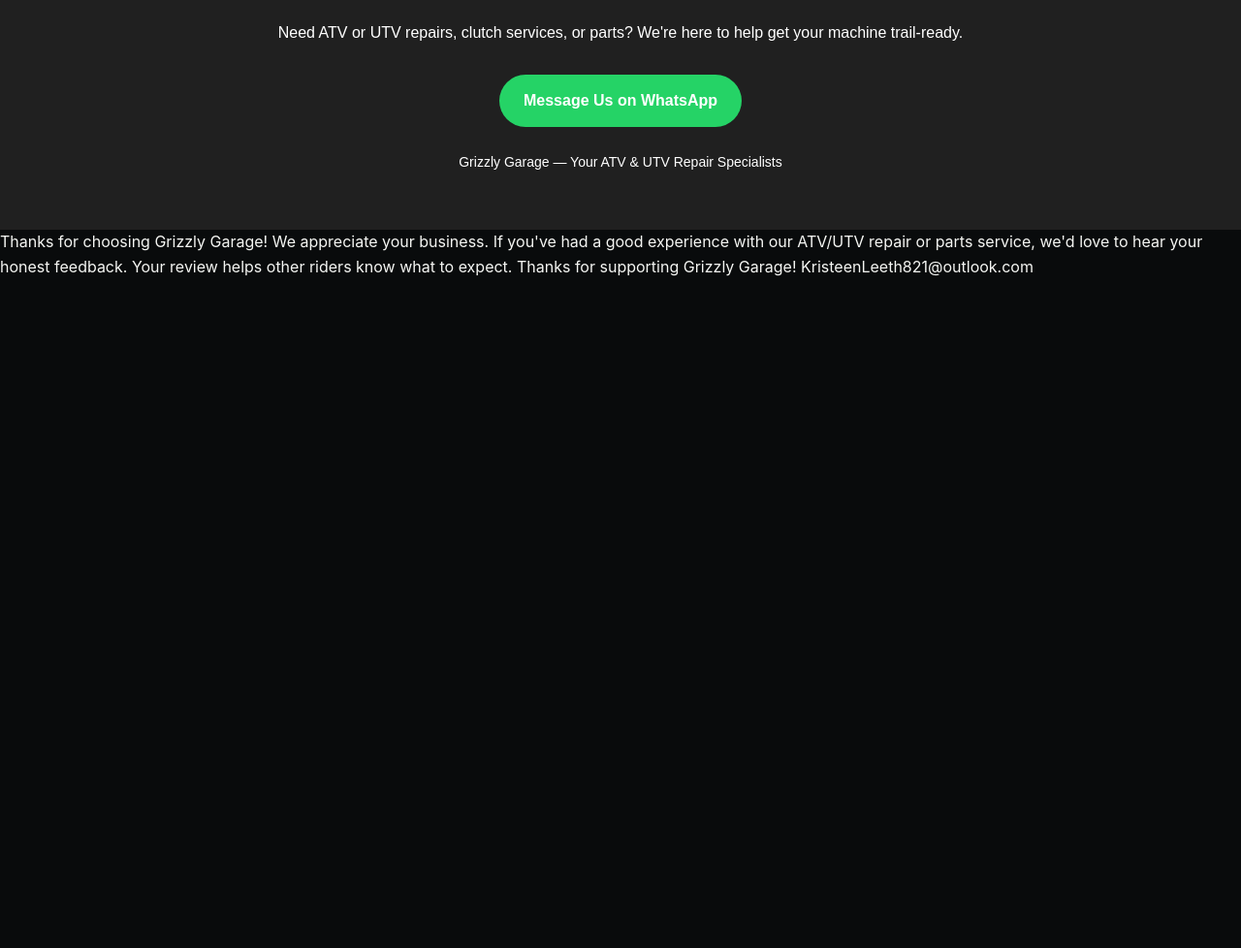
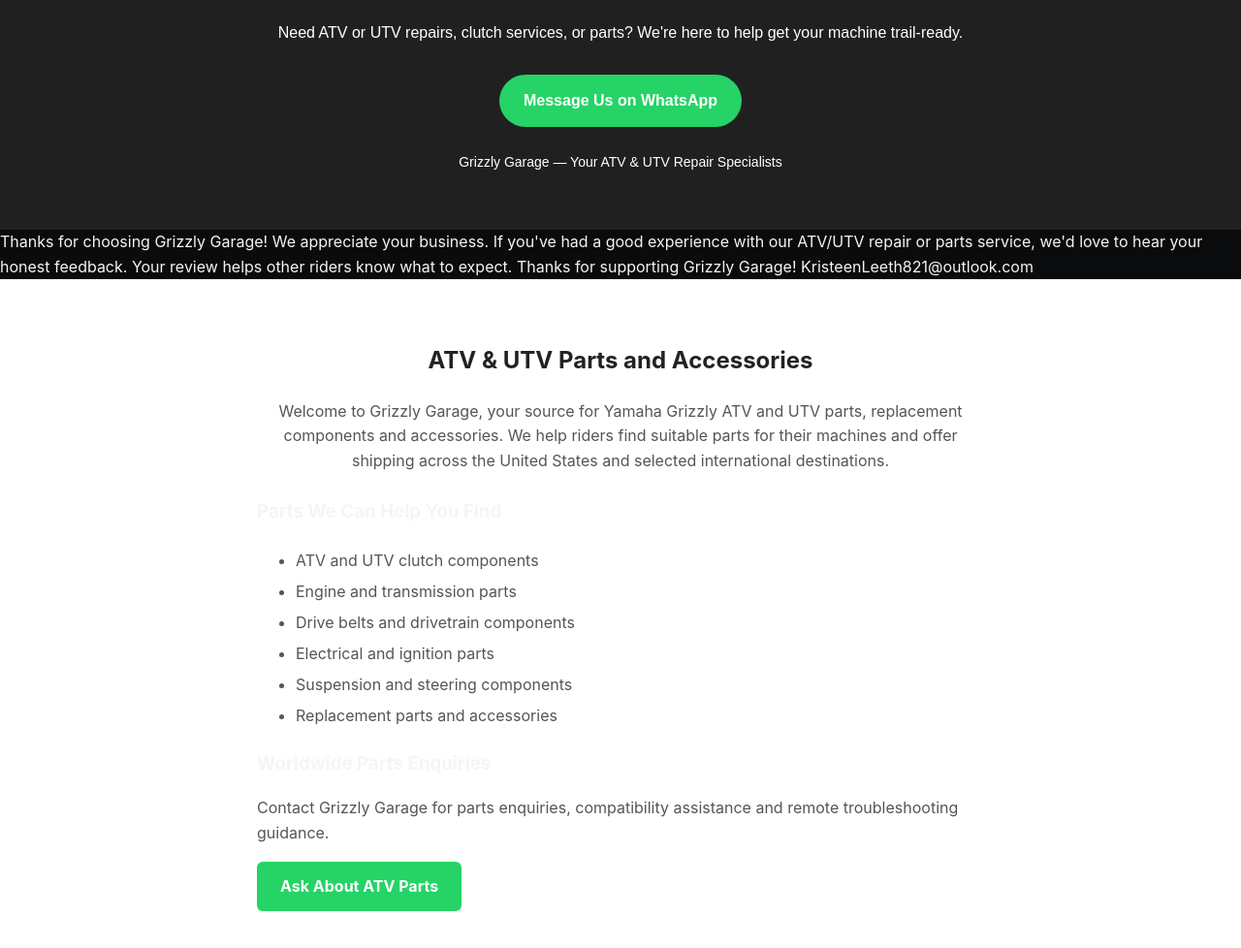
Before and after one commit to char-les838/Grizzly-garage-web, a plain HTML site: page index.html in a window 1280 px wide. Shown: the part 6553-7531 px from the top of the page at 97% size. Before the commit the page ends 6841 px from the top, so only its background shows below. Drawn offline with Linux system fonts and the light colour scheme.

Commit message:
Update index.html

```diff
--- a/index.html
+++ b/index.html
@@ -195,4 +195,39 @@ Chat With Us on WhatsApp
 </section>
 Thanks for choosing Grizzly Garage! We appreciate your business. If you've had a good experience with our ATV/UTV repair or parts service, we'd love to hear your honest feedback. Your review helps other riders know what to expect. Thanks for supporting Grizzly Garage!
 KristeenLeeth821@outlook.com
+<section style="padding:45px 20px; background:#fff; text-align:center;">
+  <h2 style="color:#222;">ATV & UTV Parts and Accessories</h2>
+
+  <p style="max-width:750px; margin:15px auto; color:#555;">
+    Welcome to Grizzly Garage, your source for Yamaha Grizzly ATV and
+    UTV parts, replacement components and accessories. We help riders
+    find suitable parts for their machines and offer shipping across
+    the United States and selected international destinations.
+  </p>
+
+  <div style="max-width:750px; margin:25px auto; text-align:left;">
+    <h3>Parts We Can Help You Find</h3>
+    <ul style="line-height:2; color:#555;">
+      <li>ATV and UTV clutch components</li>
+      <li>Engine and transmission parts</li>
+      <li>Drive belts and drivetrain components</li>
+      <li>Electrical and ignition parts</li>
+      <li>Suspension and steering components</li>
+      <li>Replacement parts and accessories</li>
+    </ul>
+
+    <h3>Worldwide Parts Enquiries</h3>
+    <p style="color:#555;">
+      Contact Grizzly Garage for parts enquiries, compatibility
+      assistance and remote troubleshooting guidance.
+    </p>
+
+    <a href="https://wa.me/16106181105"
+       style="display:inline-block; background:#25D366; color:white;
+       padding:13px 24px; border-radius:6px; text-decoration:none;
+       font-weight:bold;">
+      Ask About ATV Parts
+    </a>
+  </div></section>
+
 </body></html>
```
